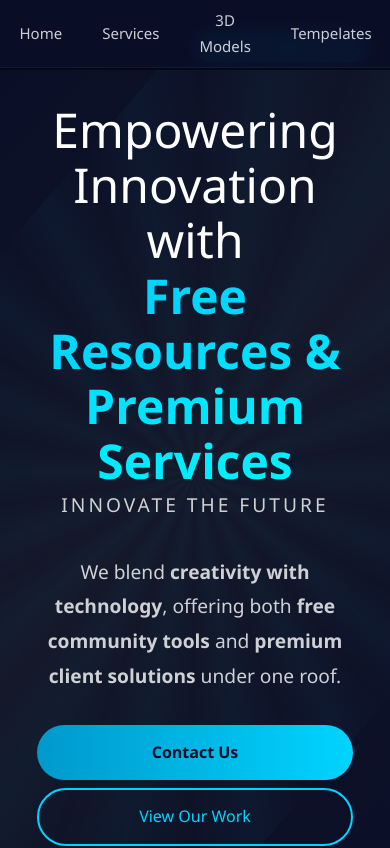
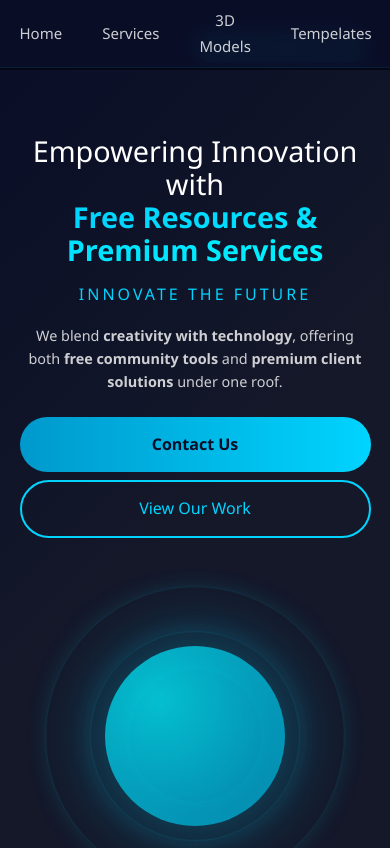
Before and after one commit to IbrahimAhmed413/ZeroWaveLabs, a React (Create React App) app: page / in a window 390 px wide. Shown: the top 848 px of the page. Built offline with nearby package versions, Linux system fonts and the light colour scheme.

Commit message:
feat: done

```diff
--- a/src/App.js
+++ b/src/App.js
@@ -1,7 +1,7 @@
 import React from 'react';
 import Navbar from './components/Navbar';
 import Footer from './components/Footer';
-import HomePage from './pages/HomePage';
+import HomePage from './components/HomePage';
 import Models from './pages/Models';
 import { BrowserRouter as Router, Route, Routes } from 'react-router-dom';
 import './App.css';
--- a/src/components/Hero.css
+++ b/src/components/Hero.css
@@ -1,4 +1,4 @@
-.hero {
+.heroo {
   margin-top: 70px;
   min-height: 80vh;
   background: linear-gradient(135deg, var(--primary-dark) 0%, var(--accent-dark) 50%);
@@ -9,14 +9,14 @@
   padding: 4rem 0
 }
 
-.hero-content {
+.heroo-content {
   display: grid;
   grid-template-columns: 1fr 1fr;
   gap: 3rem;
   align-items: center
 }
 
-.hero-text h1 {
+.heroo-text h1 {
   font-size: clamp(2rem, 4vw, 3rem);
   font-weight: 300;
   line-height: 1.15;
@@ -36,12 +36,12 @@
   margin-bottom: 1rem
 }
 
-.hero-description {
+.heroo-description {
   color: var(--text-secondary);
   margin-bottom: 1.5rem
 }
 
-.hero-buttons {
+.heroo-buttons {
   display: flex;
   gap: 1rem
 }
@@ -67,7 +67,7 @@
   cursor: pointer
 }
 
-.hero-visual {
+.heroo-visual {
   display: flex;
   justify-content: center;
   align-items: center;
@@ -140,7 +140,7 @@
 
 
 @media(max-width:768px) {
-  .hero-content {
+  .heroo-content {
     grid-template-columns: 1fr;
     text-align: center
   }
@@ -154,15 +154,15 @@
 /* Responsive adjustments */
 
 @media(max-width: 480px) {
-  .hero-text h1 {
+  .heroo-text h1 {
     font-size: 1.8rem;
   }
 
-  .hero-description {
+  .heroo-description {
     font-size: 0.9rem;
   }
 
-  .hero-buttons {
+  .heroo-buttons {
     flex-direction: column;
     gap: 0.5rem;
   }
--- a/src/components/Hero.js
+++ b/src/components/Hero.js
@@ -1,25 +1,24 @@
-import React from 'react';
 import './Hero.css';
 
-export default function Hero(){
+export default function heroo(){
   return (
-    <section id="home" className="hero">
-      <div className="hero-content container">
-        <div className="hero-text">
+    <section id="home" className="heroo">
+      <div className="heroo-content container">
+        <div className="heroo-text">
           <h1>
             Empowering Innovation with<br/>
             <span className="gradient-text">Free Resources &amp; Premium Services</span>
           </h1>
           <p className="tagline">INNOVATE THE FUTURE</p>
-          <p className="hero-description">
+          <p className="heroo-description">
             We blend <strong>creativity with technology</strong>, offering both <strong>free community tools </strong> and <strong>premium client solutions</strong> under one roof.
           </p>
-          <div className="hero-buttons">
+          <div className="heroo-buttons">
               <a className='btn-primary' href='/contact'>Contact Us</a>
             <a className='btn-secondary' href='#portfolio'>View Our Work</a>
           </div>
         </div>
-        <div className="hero-visual">
+        <div className="heroo-visual">
           <div className="visual-container">
             <div className="orbital-ring"></div>
             <div className="orbital-ring"></div>
--- /dev/null
+++ b/src/components/HomePage.jsx
@@ -0,0 +1,17 @@
+import Hero from "./Hero"
+import Portfolio from "./Portfolio"
+import TechStack from "./TechStack"
+import Stats from "./Stats"
+import About from "./About"
+import Team from "./Team"
+export default function HomePage  (){
+    return (
+        <>
+            <Hero />
+            <About />
+            <Portfolio />
+            <TechStack />
+            <Stats />
+        </>
+    )
+}
--- a/src/components/Portfolio.css
+++ b/src/components/Portfolio.css
@@ -30,7 +30,7 @@
   align-items: center;
   justify-content: center;
   font-size: 48px;
-  background: linear-gradient(135deg, var(--hover-dark, #1e2341), var(--accent-dark))
+  background: linear-gradient(135deg, #1e2341), var(--accent-dark);
 }
 
 .portfolio-content {
--- a/src/pages/HomePage.jsx
+++ /dev/null
@@ -1,17 +0,0 @@
-import Hero from "../components/Hero"
-import Portfolio from "../components/Portfolio"
-import TechStack from "../components/TechStack"
-import Stats from "../components/Stats"
-import About from "../components/About"
-import Team from "../components/Team"
-export default function HomePage  (){
-    return (
-        <>
-            <Hero />
-            <About />
-            <Portfolio />
-            <TechStack />
-            <Stats />
-        </>
-    )
-}
```
Also changed, not shown: 11 other files (tests, documents, lock files or other folders).
